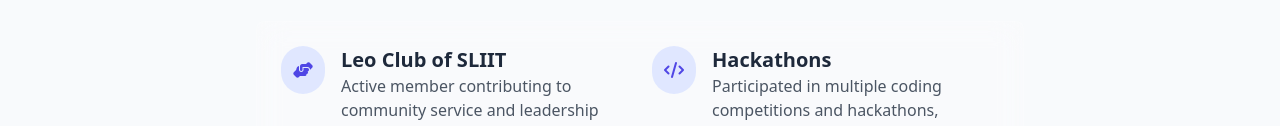
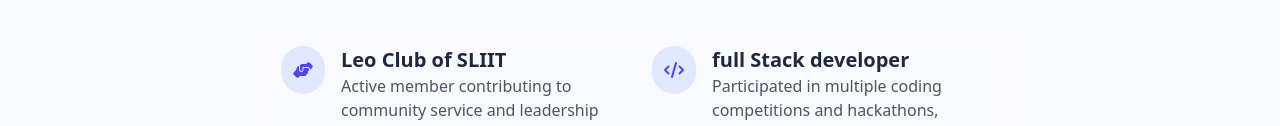
Before and after one commit to NimeshaShehan/NimeshaShehan.github.io, a plain HTML site: page index.html in a window 1280 px wide. Shown: the part 2633-2759 px from the top of the page. Drawn offline with nearby package versions, Linux system fonts and the light colour scheme.

Commit message:
text update

```diff
--- a/index.html
+++ b/index.html
@@ -475,7 +475,7 @@
                 <i class="fas fa-code text-indigo-600 dark:text-indigo-300"></i>
               </div>
               <div>
-                <h3 class="text-xl font-semibold">Hackathons</h3>
+                <h3 class="text-xl font-semibold">full Stack developer</h3>
                 <p class="text-gray-600 dark:text-gray-300">Participated in multiple coding competitions and hackathons, winning awards for innovative solutions.</p>
               </div>
             </div>
```
